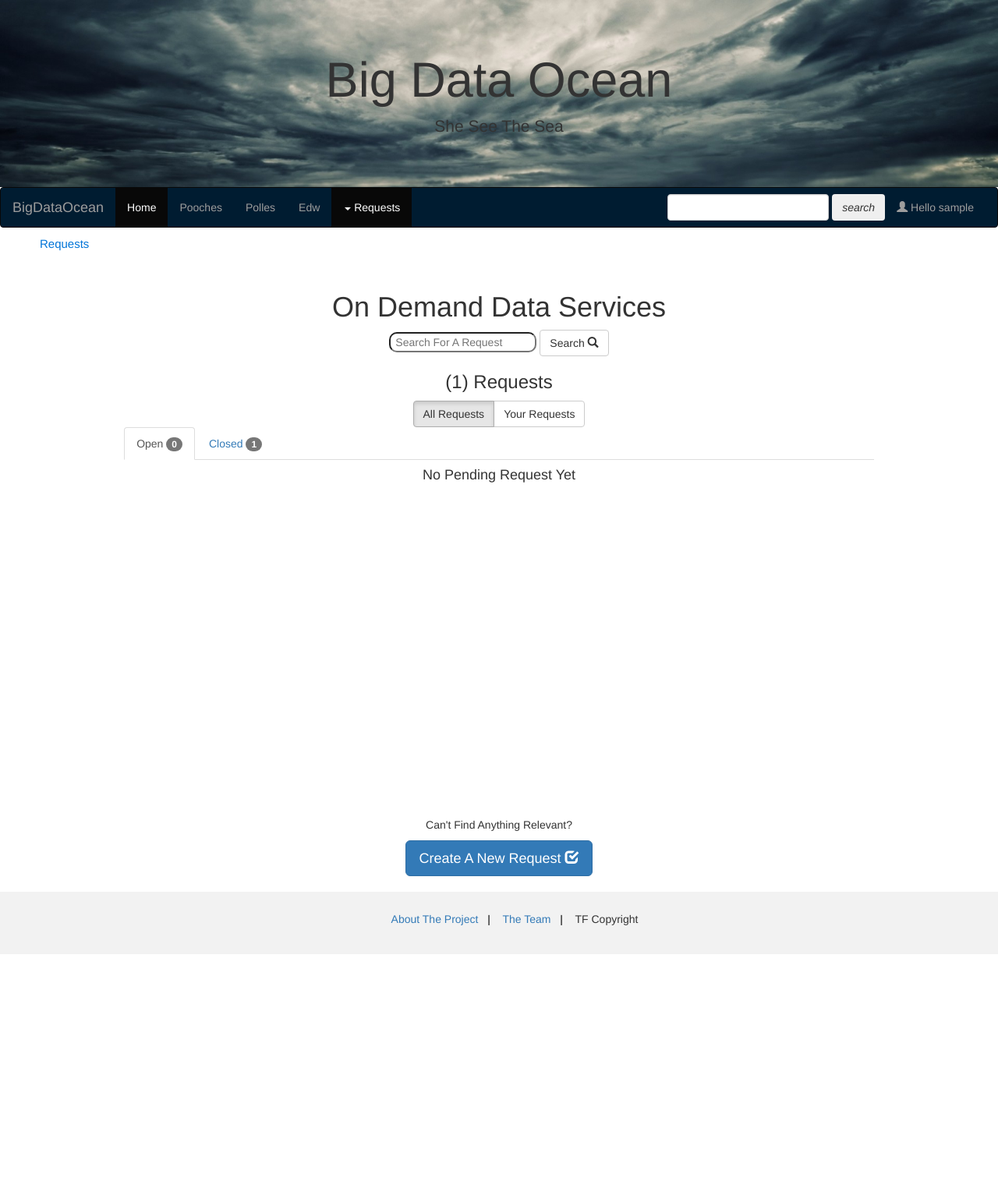
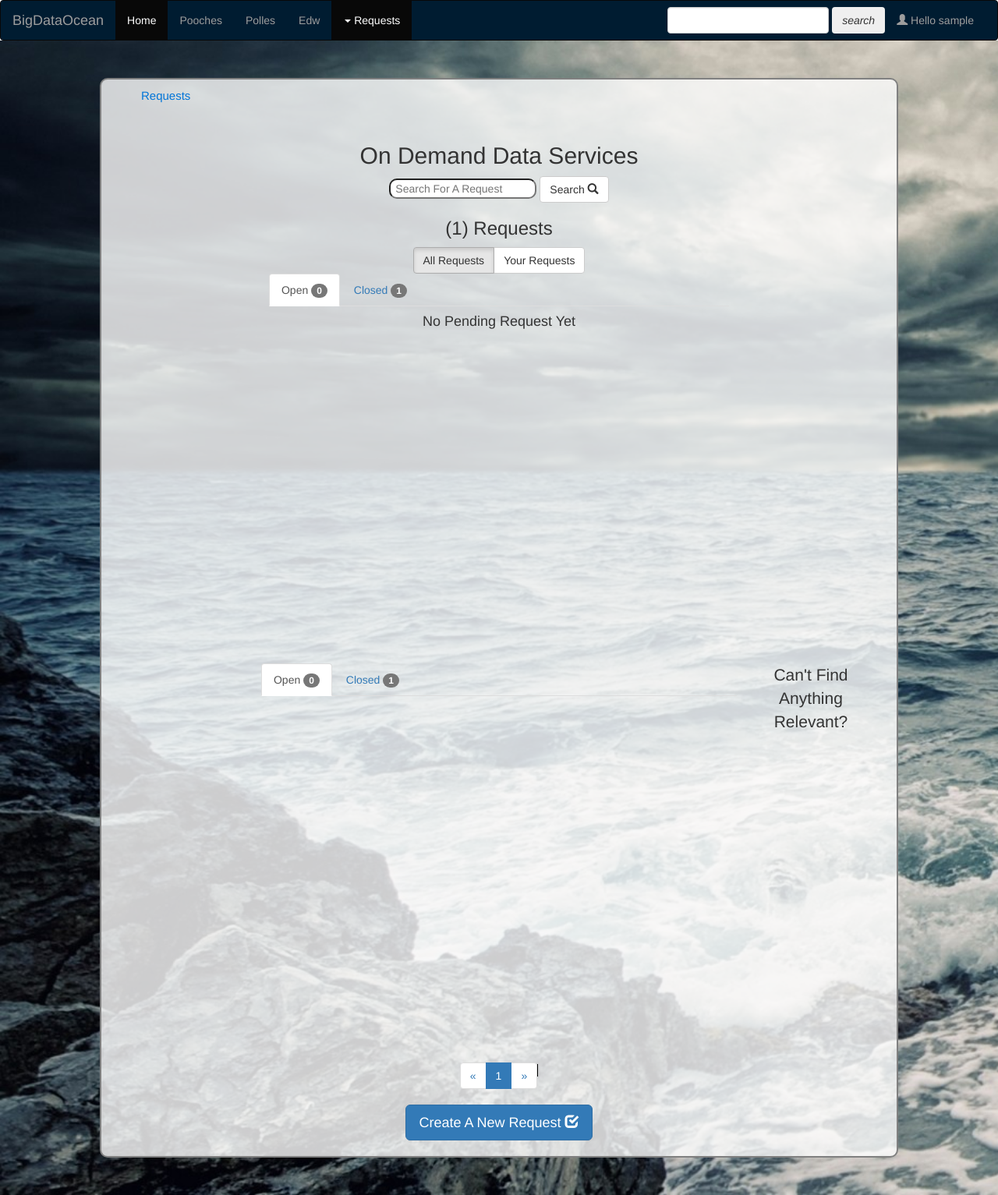
Before and after one commit to Task14/BDO, a Django app: page /requests/ in a window 1280 px wide. Shown: the whole page at 78% size. Before the commit the page ends 1224 px from the top, so only its background shows below. Run offline with Django 3.2, Linux system fonts and the light colour scheme; a user stored in the database is signed in; tables that the repository leaves empty hold one stand-in row (values such as "Sample post"); grey boxes marked "Sample" are stand-in pictures; some libraries are stand-ins or nearby versions.

Commit message:
Template Change ( One Navigation Bar ) Initial Use Of Paging in Index Data

```diff
--- a/userrequests/static/userrequests/script.js
+++ b/userrequests/static/userrequests/script.js
@@ -1,37 +1,68 @@
 $(document).ready(function() {
+
+    paginate("open");
+
     $('#all').click(function(e){
-        call('all', '');
+        call('all', '', 1, true);
         document.getElementById("all").setAttribute("class", "btn btn-default active");
         document.getElementById("user").setAttribute("class", "btn btn-default");
     });
     $('#user').click(function(e){
-        call('user', '');
+        call('user', '', 1, true);
         document.getElementById("user").setAttribute("class", "btn btn-default active");
         document.getElementById("all").setAttribute("class", "btn btn-default");
     });
     $('#search').click(function(e){
         var title = document.getElementById('title').value;
-        call('search', title);
+        call('search', title, 1, true);
+        paginate("open");
     });
-    $("#title").keyup(function(event) {
-        if (event.keyCode === 13) {
+    $("#title").keyup(function(event){
+        if (event.keyCode === 13){
             $("#search").click();
         }
     });
-    $("#reqmenu").click(function(e){
-       var span = document.getElementById("ddmenu");
-       var spclass = span.getAttribute("class");
-       if( spclass === "glyphicon glyphicon-chevron-right" ){
-           span.setAttribute("class","glyphicon glyphicon-chevron-down");
-       }
-       else{
-           span.setAttribute("class","glyphicon glyphicon-chevron-right");
-       }
+    $("#opentab").click(function(e){
+       paginate("open");
     });
+    $("#closedtab").click(function(e){
+       paginate("closed");
+    });
+    $('#next').click(function(e){
+        e.preventDefault();
+        var sector = $('ul.pagination li.active').next();
+        console.log(sector.text());
+        sector.removeClass('active').next().addClass('active');
+        call('all', '', sector.text());
+    });
+    $('#prev').click(function(e){
+        e.preventDefault();
+        var sector = $('li.active').prev();
+                console.log(sector.text());
 
+        $('li.active').removeClass('active').prev().addClass('active');
+        call('all', '', sector.text());
+    });
+    $('#paging').on('click', 'a', function(e){
+        e.preventDefault();
+        var sector = $(this);
+        var mode;
+        sector.parent().siblings().removeClass('active').end().addClass('active');
+        console.log(" click on "+sector.text());
+        if ($("#all").hasClass("active")){
+            mode = "all";
+        }
+        else if($("#user").hasClass("active")){
+            mode = "user";
+        }
+        else{
+            mode = "search";
+        }
+        call(mode, '', sector.text(), false);
+    });
 });
 
-function call(mode, title){
+function call(mode, title, sector, call_for_paginate){
     $.ajax({
         url: 'users/',
         datatype: 'json',
@@ -46,6 +77,12 @@ function call(mode, title){
 
             var optable = document.getElementById('otbody');
             var cltable = document.getElementById('ctbody');
+
+            var opdiv = document.getElementById('openn');
+            var cldiv = document.getElementById('closedd');
+
+            opdiv.innerHTML = "";
+            cldiv.innerHTML = "";
 
             rows = optable.rows.length;
             if( rows > 0 ){
@@ -83,24 +120,40 @@ function call(mode, title){
 
                 if( open != "" ){
                     document.getElementById('spo').textContent = open.length;
+                    document.getElementById('spoo').textContent = open.length;
+                    console.log("POOCHES 1");
                     populate(optable, open);
+                    populate2(opdiv, open, sector, 10);
                 }
                 else{
                     document.getElementById('spo').textContent = "0";
+                    document.getElementById('spoo').textContent = "0";
+                    console.log("POOCHES 2");
                 }
                 if( closed != "" ){
                     document.getElementById('spc').textContent = closed.length;
+                    document.getElementById('spcc').textContent = closed.length;
+                    console.log("POOCHES 3");
                     populate(cltable, closed);
+                    populate2(cldiv, closed, sector, 10);
                 }
                 else{
                     document.getElementById('spc').textContent = "0";
+                    document.getElementById('spcc').textContent = "0";
+                    console.log("POOCHES 4");
                 }
             }
             else{
                 sumheader = document.getElementById('ressum').innerHTML = "No Requests Were Found - Please Try Again";
                 document.getElementById('spo').textContent = "0";
                 document.getElementById('spc').textContent = "0";
+                document.getElementById('spoo').textContent = "0";
+                document.getElementById('spcc').textContent = "0";
                 document.getElementById('allheader').innerHTML = 'No Requests Are Created Yet!';
+            }
+            console.log("PAGINATE " + call_for_paginate);
+            if( call_for_paginate == true ){
+                paginate("open");
             }
         },
         error: function () {
@@ -109,8 +162,84 @@ function call(mode, title){
     });
 }
 
+function populate2(div, data, sector, perpage){
+    sector = parseInt(sector);
+    var ranged = (sector-1)*perpage;
+    var rangeu = sector*perpage;
+    for( var index in data ){                   // pagination error here when all_requests -> user
+        if( index >= ranged && index < rangeu ){
+            var entry = data[index];
+            var datadiv, a, p , img, attr, text, span;
+            var entrydiv = document.createElement('div');
+            entrydiv.setAttribute("class", "entry");
+            div.appendChild(entrydiv);
+            // first data
+            datadiv = document.createElement('div');
+            datadiv.setAttribute("class", "secondary");
+            a = document.createElement('a');
+            a.setAttribute("href", entry.id + "/");
+            img = document.createElement('img');
+            img.setAttribute("src", entry.file);
+            img.setAttribute("width","100px");
+            img.setAttribute("height","100px");
+            img.setAttribute("alt","No Image Has Been Uploaded");
+            img.setAttribute("style","color: brown; float: left; margin-right: 40px;");
+            a.appendChild(img);
+            datadiv.appendChild(a);
+            entrydiv.appendChild(datadiv);
+            // second td
+            datadiv = document.createElement('div');
+            datadiv.setAttribute("class","primary");
+            a = document.createElement('a');
+            a.setAttribute("href", entry.id + "/");
+            attr = document.createElement("h4");
+            text = document.createTextNode(entry.title);
+            attr.appendChild(text);
+            attr.setAttribute("class", "text-left");
+            a.appendChild(attr);
+            datadiv.appendChild(a);
+            attr = document.createElement("hr");
+            datadiv.appendChild(attr);
+            p = document.createElement('p');
+            span = document.createElement('span');
+            span.setAttribute("class", "btn-info");
+            text = document.createTextNode(entry.keywords);
+            span.appendChild(text);
+            text = document.createTextNode("keywords: ");
+            p.appendChild(text);
+            p.appendChild(span);
+            p.setAttribute("class", "text-left");
+            datadiv.appendChild(p);
+            entrydiv.appendChild(datadiv);
+            // third td
+            datadiv = document.createElement('div');
+            datadiv.setAttribute("class","secondary");
+            p = document.createElement('p');
+            text = document.createTextNode("Posted By: " + entry.user);
+            p.appendChild(text);
+            datadiv.appendChild(p);
+            p = document.createElement('p');
+            text = document.createTextNode("On: " + entry.deadline);
+            p.appendChild(text);
+            datadiv.appendChild(p);
+            entrydiv.appendChild(datadiv);
+            // fourth td
+            datadiv = document.createElement('td');
+            datadiv.setAttribute("class","secondary");
+            p = document.createElement('p');
+            text = document.createTextNode(entry.views + " views");
+            p.appendChild(text);
+            datadiv.appendChild(p);
+            p = document.createElement('p');
+            text = document.createTextNode(entry.downloads + " downloads");
+            p.appendChild(text);
+            datadiv.appendChild(p);
+            entrydiv.appendChild(datadiv);
+        }
+    }
+}
+
 function populate(table, data){
-    var res = "";
     for( var index in data ){
         var entry = data[index];
         var td, a, p, text, span, attr;
@@ -180,3 +309,49 @@ function populate(table, data){
         tr.appendChild(td);
     }
 }
+
+function paginate(mode){
+    if( mode == "open" ){
+        var sum = document.getElementById("spoo").innerHTML;
+    }
+    else{
+        var sum = document.getElementById("spcc").innerHTML;
+    }
+    sum = parseInt(sum);
+    var paging = document.getElementById("upaging");
+    var range = sum/10;
+    var li, a, text;
+
+    paging.innerHTML = "";
+    paging.setAttribute("class", "pagination");
+
+    li = document.createElement("li");
+    li.setAttribute("id","prev");
+    a = document.createElement("a");
+    a.innerHTML = "&laquo;";
+    a.setAttribute("href", "#");
+    li.appendChild(a);
+    paging.appendChild(li);
+
+    console.log(" Sum " + sum );
+
+    for(var i=0; i<=range; i++){
+        li = document.createElement("li");
+        if(i == 0){
+            li.setAttribute("class","active");
+        }
+        a = document.createElement("a");
+        a.innerHTML = i+1;
+        a.setAttribute("href", "#");
+        li.appendChild(a);
+        paging.appendChild(li);
+    }
+
+    li = document.createElement("li");
+    li.setAttribute("id","next");
+    a = document.createElement("a");
+    a.innerHTML = "&raquo;";
+    a.setAttribute("href", "#");
+    li.appendChild(a);
+    paging.appendChild(li);
+}
--- a/userrequests/static/userrequests/styles.css
+++ b/userrequests/static/userrequests/styles.css
@@ -1,19 +1,26 @@
-body {
+html{
+    height: 100%;
+}
+
+body{
     background-color: white;
+    min-height: 100%;
     height: 100%;
+    margin-bottom: 20px;
 }
 body > h1{
     color: white;
 }
 
+
 footer{
-    margin-top: 20px;
+    clear: both;
     background-color: #f2f2f2;
+    margin-top: 25px;
     padding: 25px;
-    position: relative;
+    position: absolute;
     bottom: 0;
-    left: 0;
-    right: 0;
+    width: 100%;
 }
 
 footer > ul li+li:before{
@@ -21,21 +28,39 @@ footer > ul li+li:before{
     color: black;
     content: "|\00a0";
 }
+
+.jumbotron > ul li+li:before{
+    padding: 8px;
+    color: white;
+    content: "|\00a0";
+}
+
+.jumbotron > ul > li > a{
+    color: white;
+}
+
 /* Set height of the grid so .sidenav can be 100% (adjust as needed) */
 
-.row.content{
-    height: 1000px;
-}
-
-#horizontalnav{
-    width: 80%;
-    display: inline-block;
+#about{
+    position: absolute;
+    top: 8px;
+    right: 16px;
+    color: white;
 }
 
 .jumbotron{
     margin-bottom: 0;
     background: url('images/ocean2.jpg');
     background-size: cover;
+    min-height: 100%;
+}
+
+#content{
+    border: 2px solid gray;
+    width: 80%;
+    border-radius: 10px;
+    background: rgba(255,255,255,0.8);
+    padding-bottom: 20px;
 }
 
 .navbar{
@@ -47,11 +72,6 @@ footer > ul li+li:before{
     height: 480px;
     !important;
     margin: auto;
-    background-color: white;
-}
-
-#central{
-    background-color: white;
 }
 
 #tabs{
--- a/userrequests/templates/userrequests/base.html
+++ b/userrequests/templates/userrequests/base.html
@@ -22,12 +22,6 @@
 </head>
 <body>
 
-    <div class="jumbotron">
-        <div class="container text-center">
-            <h1>Big Data Ocean</h1>
-            <p>She See The Sea</p>
-        </div>
-    </div>
 
         <nav class="navbar navbar-inverse">
             <div class="container-fluid">
@@ -123,25 +117,17 @@
         </nav>
 
             <!-- content when window is in it's original size : contains both horizontal and vertical navigations bars and the main content -->
-        <div class="container-fluid">
+
+        <div class="jumbotron">
+            <div id="content" class="container">
 
                 {% block body %}
                 {% endblock %}
 
             </div>
+        </div>
+
 
 </body>
-<footer class="container-fluid text-center">
-    <ul>
-        <li style="display: inline">
-            <a href="#">About The Project</a>
-        </li>
-        <li style="display: inline">
-            <a href="#">The Team </a>
-        </li>
-        <li style="display: inline">
-            TF Copyright
-        </li>
-    </ul>
-</footer>
+
 </html>
--- a/userrequests/templates/userrequests/index.html
+++ b/userrequests/templates/userrequests/index.html
@@ -8,7 +8,7 @@
 {% endblock %}
 {% block body %}
 
-<div id="container">
+
     <ul class="breadcrumb">
         <li><a href="#">Requests</a></li>
     </ul>
@@ -17,7 +17,7 @@
     <!-- Displays the Requests Of The Logged In User If Any -->
     {% if request.user.is_authenticated %}
         {%  if all_requests > 0 %}
-            <h1>On Demand Data Services</h1>
+            <h2>On Demand Data Services</h2>
 
             <input type="text" placeholder=" Search For A Request" id="title">
 
@@ -35,7 +35,7 @@
 
             <div id="topcontainer" class="container-fluid">
                 <div id="row1" >
-                    <div id="central" class="col-sm-10 col-sm-offset-1">
+                    <div id="central" class="col-sm-8 col-sm-offset-2">
                         <div id="usabilities">
                             <ul class="nav nav-tabs">
                                 <li class="active"><a data-toggle="tab" href="#open" id="opentab">Open <span id="spo" class="badge">{{ open|length }}</span></a></li>
@@ -122,8 +122,81 @@
                 </div>
             </div>
 
+            <br>
 
-            <br>
+            <div id="list" class="col-sm-8 col-sm-offset-2" style="background: transparent">
+                <div id="usabilities">
+                    <ul class="nav nav-tabs">
+                        <li class="active"><a data-toggle="tab" href="#openn" id="opentab">Open <span id="spoo" class="badge">{{ open|length }}</span></a></li>
+                        <li><a data-toggle="tab" href="#closedd" id="closedtab">Closed <span id="spcc" class="badge">{{ closed|length }}</span></a></li>
+                    </ul>
+                </div>
+                <div id="data">
+                    <div id="tabs" class="tab-content">
+                        <div id="openn" class="tab-pane fade in active">
+                            {% for entry in open %}
+                                {% if forloop.counter <= 10 %}
+                                    <div class="entry" style="background-color: white">
+                                        <div class="secondary">
+                                            <a href="{% url 'userrequests:detail' entry.id %}">
+                                                <img src="{{ entry.file }}" width="100px" height="100px" alt="No Image Has Been Uploaded" style="color: brown; float: left; margin-right: 40px;">
+                                            </a>
+                                        </div>
+                                        <div class="primary">
+                                            <a href="{% url 'userrequests:detail' entry.id %}">
+                                                <h4 class="text-left">{{ entry.title }}</h4>
+                                            </a>
+                                            <hr>
+                                            <p>keywords: <span class="btn-info">{{ entry.keywords }}</span></p>
+                                        </div>
+                                        <div class="secondary">
+                                            <p>Posted By: {{ entry.user }}</p>
+                                            <p>On: {{ entry.deadline }}</p>
+                                        </div>
+                                        <div class="secondary">
+                                            <p>{{ entry.views }} views</p>
+                                            <p>{{ entry.downloads }} downloads</p>
+                                        </div>
+                                    </div>
+                                {% endif %}
+                            {% endfor %}
+                        </div>
+                        <div id="closedd" class="tab-pane fade">
+                            {% for entry in closed %}
+                                {% if forloop.counter <= 10 %}
+                                    <div class="entry" style="background-color: white">
+                                        <div class="secondary">
+                                            <a href="{% url 'userrequests:detail' entry.id %}">
+                                                <img src="{{ entry.file }}" width="100px" height="100px" alt="No Image Has Been Uploaded" style="color: brown; float: left; margin-right: 40px;">
+                                            </a>
+                                        </div>
+                                        <div class="primary">
+                                            <a href="{% url 'userrequests:detail' entry.id %}">
+                                                <h4 class="text-left">{{ entry.title }}</h4>
+                                            </a>
+                                            <hr>
+                                            <p>keywords: <span class="btn-info">{{ entry.keywords }}</span></p>
+                                        </div>
+                                        <div class="secondary">
+                                            <p>Posted By: {{ entry.user }}</p>
+                                            <p>On: {{ entry.deadline }}</p>
+                                        </div>
+                                        <div class="secondary">
+                                            <p>{{ entry.views }} views</p>
+                                            <p>{{ entry.downloads }} downloads</p>
+                                        </div>
+                                    </div>
+                                {% endif %}
+                            {% endfor %}
+                        </div>
+                    </div>
+                </div>
+                <div id="paging">
+                    <ul id="upaging" class="pagination">
+                    </ul>
+                </div>
+            </div>
+
 
             <div id="create">
                 <p>Can't Find Anything Relevant?</p>
@@ -163,6 +236,4 @@
     {% endif %}
 </div>
 
-</div>
-
 {% endblock %}
--- a/userrequests/templates/userrequests/login_form.html
+++ b/userrequests/templates/userrequests/login_form.html
@@ -5,7 +5,7 @@
 <div class="container-fluid text-center">
 
 	<div class="row">
-		<div class="col-sm-10">
+		<div class="col-sm-10 col-sm-offset-1">
 			<div class="panel panel-default">
 				<div class="panel-body">
 					<h1>Sign In</h1>
--- a/userrequests/templates/userrequests/userrequests_form.html
+++ b/userrequests/templates/userrequests/userrequests_form.html
@@ -58,8 +58,8 @@
                  <h1 class="text-center">You Must Login In  Order To Create A Request</h1>
                  <a href="{% url 'userrequests:login' %}">
                     <div class="form-group">
-                        <div class="col-sm-offset-5 col-sm-10">
-                            <button type="submit" class="btn btn-log-in">Login</button>
+                        <div class="col-sm-offset-6 col-sm-10">
+                            <button type="submit" class="btn btn-lg btn-log-in">Login</button>
                         </div>
                     </div>
                  </a>
```
Lines whose indentation alone changed are shown as unchanged.
